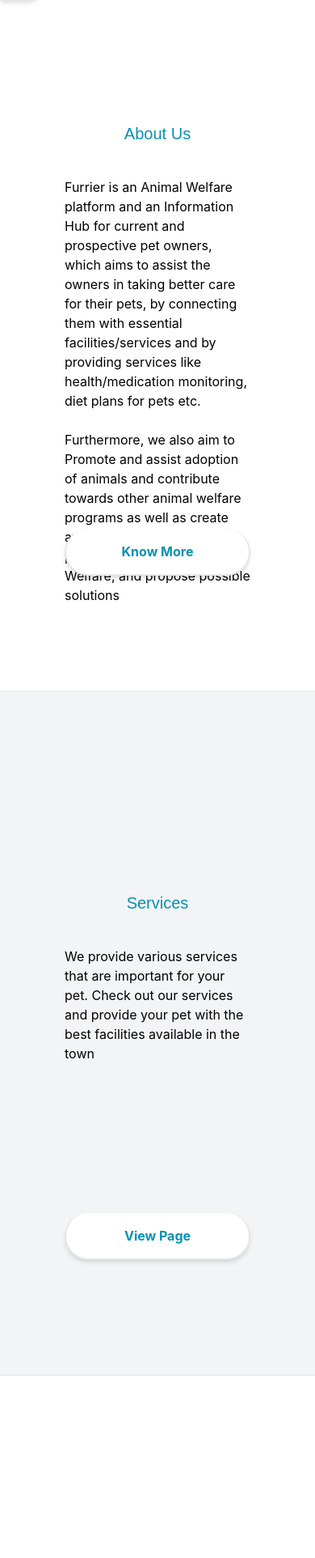
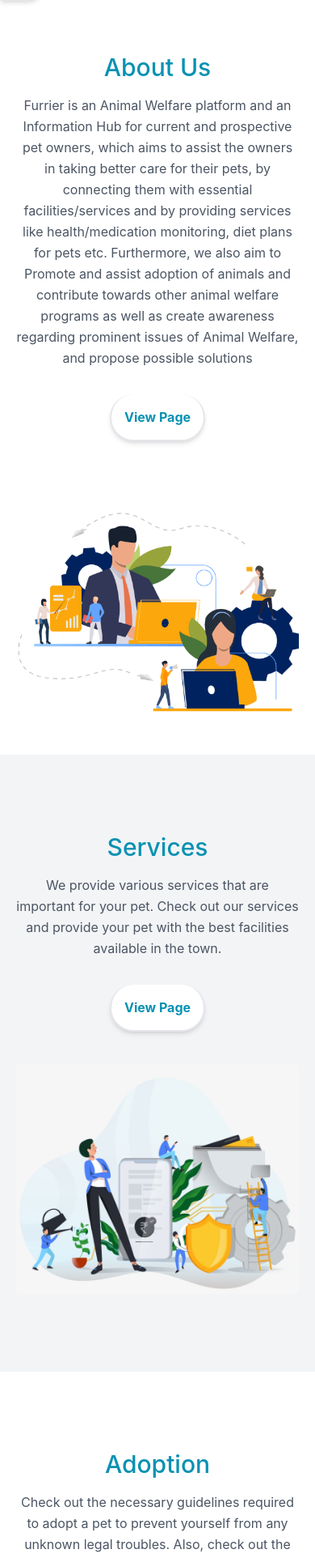
Before and after one commit to srush-shah/Furrier, a Next.js app: page / in a window 390 px wide. Shown: the part 44-1968 px from the top of the page at 81% size. Built offline with nearby package versions, Linux system fonts and the light colour scheme.

Commit message:
Made it responsive

```diff
--- a/components/Navbar.js
+++ b/components/Navbar.js
@@ -10,7 +10,7 @@
 
     return (
         <div className=" flex mb-6">
-           <div className="flex-none flex w-14 md:w-28 items-center my-auto border-r-2 border-b-2 border-gray-200 bg-white shadow-md rounded-r-full fixed">
+           <div className="flex-none flex w-14 md:w-28 items-center my-auto border-r-2 border-b-2 border-gray-200 bg-white shadow-md rounded-r-full">
             <Link href="/"><Image src="/logo.png" alt="Vercel Logo" height="80px" width="100px" /></Link>
            </div>
            <div className="grow"></div>
--- a/pages/about_us.js
+++ b/pages/about_us.js
@@ -7,17 +7,19 @@
     return (
         <div>
             <Navbar />
-            <div className="px-20 md:pl-40 flex flex-col justify-center items-center my-48">
-            <div className="grid grid-cols-1 lg:grid-cols-2 h-1/2 gap-20">
-            <div className="flex flex-col justify-center items-center">
-            <h1 className="title font-sans text-3xl md:text-5xl lg:text-6xl font-bold text-pink-500 mb-16">About Us</h1>
-                <p>Furrier is an Animal Welfare platform and an Information Hub for current and prospective pet owners, which aims to assist the owners in taking better care for their pets, by connecting them with essential facilities/services and by providing services like health/medication monitoring, diet plans for pets etc.</p>
-                <br />
-                <p>Furthermore, we also aim to Promote and assist adoption of animals and contribute towards other animal welfare programs as well as create awareness regarding prominent issues of Animal Welfare, and propose possible solutions</p>
+            <section class="text-gray-600 body-font h-min-screen md:my-20">
+            <div class="container mx-auto flex px-5 py-10 md:py-24 md:flex-row flex-col items-center">
+                <div class="lg:flex-grow md:w-1/2 lg:pr-24 md:pr-16 flex flex-col md:items-start md:text-left items-center text-center">
+                <h1 class="title-font sm:text-4xl text-3xl mb-4 font-medium text-cyan-600">About Us
+                    <br class="hidden lg:inline-block" />
+                </h1>
+                <p class="mb-8 leading-relaxed">Furrier is an Animal Welfare platform and an Information Hub for current and prospective pet owners, which aims to assist the owners in taking better care for their pets, by connecting them with essential facilities/services and by providing services like health/medication monitoring, diet plans for pets etc. Furthermore, we also aim to Promote and assist adoption of animals and contribute towards other animal welfare programs as well as create awareness regarding prominent issues of Animal Welfare, and propose possible solutions</p>
+                </div>
+                <div class="lg:max-w-lg lg:w-1/2 md:w-1/2">
+                <img class="object-cover object-center rounded" alt="hero" src="/about-us.png"></img>
+                </div>
             </div>
-            <div className="hidden lg:inline-block w-full bg-[url('../public/about-us.png')] bg-no-repeat bg-contain" ></div>
-            </div>
-            </div>
+            </section>
             <Footer />
         </div>
     );
--- a/pages/adoption/guidelines.js
+++ b/pages/adoption/guidelines.js
@@ -7,7 +7,7 @@
     return (
         <div>
             <Navbar />
-            <div className="mx-20 md:ml-40 my-32">
+            <div className="mx-5 md:mx-20 mb-32 mt-14">
             <h1 className="title font-sans text-3xl md:text-5xl lg:text-6xl font-bold text-pink-500 mb-16">Guideliness for Adoption</h1>
             <div className="grid grid-cols-1 md:grid-cols-2 gap-x-20 md:gap-20 mb-10">
                 <div>
@@ -41,7 +41,7 @@
                     <br/>
                 </div>
             </div>
-            <button className="border-r-2 border-b-2 border-l-2 border-gray-200 bg-white shadow-md rounded-r-full rounded-l-full p-6 font-bold text-pink-500 text-xl hover:shadow-lg w-full md:w-52">Available Pets</button>
+            <button className="border-r-2 border-b-2 border-l-2 border-gray-200 bg-white shadow-md rounded-r-full rounded-l-full p-5 md:p-6 font-bold text-pink-500 text-md md:text-xl hover:shadow-lg md:w-52">Available Pets</button>
             </div>
             <Footer />
         </div>
--- a/pages/adoption/pets.js
+++ b/pages/adoption/pets.js
@@ -7,16 +7,16 @@
     return (
         <div>
             <Navbar />
-            <div className="">
-            <h1 className="title font-sans text-5xl md:text-5xl lg:text-6xl font-bold text-pink-500 mx-20 md:ml-40 mt-32">Available Pets</h1>
+            <div className="mx-5 md:mx-20 mb-32 mt-14">
+            <h1 className="title font-sans text-3xl md:text-5xl lg:text-6xl font-bold text-pink-500 mb-16">Available Pets</h1>
             <div className="grid grid-cols-1 md:grid-cols-2 grid-flow-row my-20 md:my-40 gap-y-10">
-            <div className="bg-gray-300 h-48 w-60 mx-auto bg-[url('../public/dogo.png')] bg-cover">
+            <div className="bg-gray-300 h-36 w-48 md:h-48 md:w-60 mx-auto bg-[url('../public/dogo.png')] bg-cover">
             </div>
-            <h1 className="mx-auto text-xl font-semibold inline md:hidden">Dogs</h1>
-            <div className="bg-gray-300 h-48 w-60 mx-auto bg-[url('../public/cats.png')] bg-cover">
+            <h1 className="mx-auto text-md md:text-xl font-semibold inline md:hidden">Dogs</h1>
+            <div className="bg-gray-300 h-36 w-48 md:h-48 md:w-60 mx-auto bg-[url('../public/cats.png')] bg-cover">
             </div>
-            <h1 className="mx-auto text-xl font-semibold hidden md:inline">Dogs</h1>
-            <h1 className="mx-auto text-xl font-semibold">Cats</h1>
+            <h1 className="mx-auto text-md md:text-xl font-semibold hidden md:inline">Dogs</h1>
+            <h1 className="mx-auto text-md md:text-xl font-semibold">Cats</h1>
             </div>
             </div>
             <Footer />
--- a/pages/index.js
+++ b/pages/index.js
@@ -3,8 +3,12 @@
 //import TypeWriter from "react-typewriter"
 //import Image from 'next/image'
 import Footer from "../components/Footer"
+import { useRouter } from 'next/router';
+import Link from 'next/link'
 
 export default function Home() {
+  const router = useRouter();
+
   return (
     <div>
       <Head>
@@ -24,61 +28,82 @@
         </div>
         <div className="w-full bg-[url('../public/header.jpeg')] bg-no-repeat bg-contain" ></div>
         </div>
-  </div>*/}
+      </div>*/}
 
+      <section class="text-gray-600 body-font h-min-screen md:my-20">
+      <div class="container mx-auto flex px-5 py-10 md:py-24 md:flex-row flex-col items-center">
+        <div class="lg:flex-grow md:w-1/2 lg:pr-24 md:pr-16 flex flex-col md:items-start md:text-left mb-16 md:mb-0 items-center text-center">
+          <h1 class="title-font sm:text-4xl text-3xl mb-4 font-medium text-cyan-600">About Us
+            <br class="hidden lg:inline-block" />
+          </h1>
+          <p class="mb-8 leading-relaxed">Furrier is an Animal Welfare platform and an Information Hub for current and prospective pet owners, which aims to assist the owners in taking better care for their pets, by connecting them with essential facilities/services and by providing services like health/medication monitoring, diet plans for pets etc. Furthermore, we also aim to Promote and assist adoption of animals and contribute towards other animal welfare programs as well as create awareness regarding prominent issues of Animal Welfare, and propose possible solutions</p>
+          <div class="flex justify-center">
+          <Link href="/about_us"><a className=" text-center border-r-2 border-b-2 border-l-2 border-gray-200 bg-white shadow-md rounded-r-full rounded-l-full p-4 font-bold text-cyan-600 text-md hover:shadow-lg w-full md:w-40">View Page</a></Link>
+          </div>
+        </div>
+        <div class="lg:max-w-lg lg:w-1/2 md:w-1/2">
+        <img class="object-cover object-center rounded" alt="hero" src="/about-us.png"></img>
+        </div>
+      </div>
+    </section>
 
-      {/* About Us */}
-      <div className="px-20 md:pl-40 flex flex-col justify-center items-center h-screen">
-        <div className="grid grid-cols-1 lg:grid-cols-2 h-1/2 gap-20">
-        <div className="flex flex-col justify-center items-center">
-        <h1 className="title font-sans text-xl md:text-3xl font-medium text-cyan-600 mb-10">About Us</h1>
-        <p>Furrier is an Animal Welfare platform and an Information Hub for current and prospective pet owners, which aims to assist the owners in taking better care for their pets, by connecting them with essential facilities/services and by providing services like health/medication monitoring, diet plans for pets etc.</p>
-        <br />
-        <p>Furthermore, we also aim to Promote and assist adoption of animals and contribute towards other animal welfare programs as well as create awareness regarding prominent issues of Animal Welfare, and propose possible solutions</p>
+    <section class="text-gray-600 body-font h-min-screen md:my-20 bg-gray-100">
+      <div class="container mx-auto flex px-5 py-24 md:flex-row flex-col items-center">
+        <div class="hidden md:inline-block lg:max-w-lg lg:w-full md:w-1/2 w-5/6 mb-10 md:mb-0">
+          <img class="object-cover object-center rounded" alt="hero" src="/services.png" />
         </div>
-        <div className="hidden lg:inline-block w-full bg-[url('../public/about-us.png')] bg-no-repeat bg-contain" ></div>
+        <div class="lg:flex-grow md:w-1/2 lg:pl-24 md:pl-16 flex flex-col md:items-start md:text-left items-center text-center">
+          <h1 class="title-font sm:text-4xl text-3xl mb-4 font-medium text-cyan-600">Services
+            <br class="hidden lg:inline-block" />
+          </h1>
+          <p class="mb-8 leading-relaxed">We provide various services that are important for your pet. Check out our services and provide your pet with the best facilities available in the town.</p>
+          <div class="flex justify-center">
+          <Link href="/services"><a className=" text-center border-r-2 border-b-2 border-l-2 border-gray-200 bg-white shadow-md rounded-r-full rounded-l-full p-4 font-bold text-cyan-600 text-md hover:shadow-lg w-full md:w-40">View Page</a></Link>
+          </div>
         </div>
-        <button className="mt-20 border-r-2 border-b-2 border-l-2 border-gray-200 bg-white shadow-md rounded-r-full rounded-l-full p-4 font-bold text-cyan-600 text-md hover:shadow-lg w-full md:w-40">Know More</button>
+        <div class="md:hidden lg:max-w-lg lg:w-1/2 md:w-1/2 mt-10 md:mt-0">
+          <img class="object-cover object-center rounded" alt="hero" src="/services.png" />
+        </div>
       </div>
+    </section>
 
-      {/* Services */}
-      <hr/>
-      <div className="px-20 md:pl-40 flex flex-col justify-center items-center h-screen bg-gray-100">
-        <div className="grid grid-cols-1 lg:grid-cols-2 h-1/2 gap-20">
-        <div className="hidden lg:inline-block w-full bg-[url('../public/services.png')] bg-no-repeat bg-contain" ></div>
-        <div className="flex flex-col justify-center items-center">
-        <h1 className="title font-sans text-xl md:text-3xl font-medium text-cyan-600 mb-10">Services</h1>
-        <p >We provide various services that are important for your pet. Check out our services and provide your pet with the best facilities available in the town</p>
+    <section class="text-gray-600 body-font h-min-screen md:my-20">
+      <div class="container mx-auto flex px-5 py-24 md:flex-row flex-col items-center">
+        <div class="lg:flex-grow md:w-1/2 lg:pr-24 md:pr-16 flex flex-col md:items-start md:text-left mb-16 md:mb-0 items-center text-center">
+          <h1 class="title-font sm:text-4xl text-3xl mb-4 font-medium text-cyan-600">Adoption
+            <br class="hidden lg:inline-block" />
+          </h1>
+          <p class="mb-8 leading-relaxed">Check out the necessary guidelines required to adopt a pet to prevent yourself from any unknown legal troubles. Also, check out the 'Available Pets' section to know your options.</p>
+          <div class="flex justify-center">
+          <Link href="/adoption/pets"><a className=" text-center border-r-2 border-b-2 border-l-2 border-gray-200 bg-white shadow-md rounded-r-full rounded-l-full p-4 font-bold text-cyan-600 text-md hover:shadow-lg w-full md:w-40">View Page</a></Link>
+          </div>
         </div>
+        <div class="lg:max-w-lg lg:w-1/2 md:w-1/2">
+        <img class="object-cover object-center rounded" alt="hero" src="/adopt.jpeg"></img>
         </div>
-        <button className="mt-20 border-r-2 border-b-2 border-l-2 border-gray-200 bg-white shadow-md rounded-r-full rounded-l-full p-4 font-bold text-cyan-600 text-md hover:shadow-lg w-full md:w-40">View Page</button>
       </div>
+    </section>
 
-      {/* Adoption */}
-      <hr/>
-      <div className="px-20 md:pl-40 flex flex-col justify-center items-center h-screen">
-      <div className="grid grid-cols-1 lg:grid-cols-2 h-1/2 gap-20">
-        <div className="flex flex-col justify-center items-center">
-        <h1 className="title font-sans text-xl md:text-3xl font-medium text-cyan-600 mb-10">Adoption</h1>
-        <p>Check out the necessary guidelines required to adopt a pet to prevent yourself from any unknown legal troubles. Also, check out the 'Available Pets' section to know your options.  </p>
+    <section class="text-gray-600 body-font h-min-screen md:py-20 bg-gray-100">
+      <div class="container mx-auto flex px-5 py-24 md:flex-row flex-col items-center">
+        <div class="hidden md:inline-block lg:max-w-lg lg:w-full md:w-1/2 w-5/6 mb-10 md:mb-0">
+          <img class="object-cover object-center rounded" alt="hero" src="/services.png" />
         </div>
-        <div className="hidden lg:inline-block w-full bg-[url('../public/adopt.jpeg')] bg-no-repeat bg-contain" ></div>
+        <div class="lg:flex-grow md:w-1/2 lg:pl-24 md:pl-16 flex flex-col md:items-start md:text-left items-center text-center">
+          <h1 class="title-font sm:text-4xl text-3xl mb-4 font-medium text-cyan-600">FAQs
+            <br class="hidden lg:inline-block" />
+          </h1>
+          <p class="mb-8 leading-relaxed">Check out the FAQs in the Help Desk tab. Feel free to contact us in case of any further queries.</p>
+          <div class="flex justify-center">
+          <Link href="/help_desk"><a className=" text-center border-r-2 border-b-2 border-l-2 border-gray-200 bg-white shadow-md rounded-r-full rounded-l-full p-4 font-bold text-cyan-600 text-md hover:shadow-lg w-full md:w-40">View Page</a></Link>
+          </div>
         </div>
-        <button className="mt-20 border-r-2 border-b-2 border-l-2 border-gray-200 bg-white shadow-md rounded-r-full rounded-l-full p-4 font-bold text-cyan-600 text-md hover:shadow-lg w-full md:w-40">View Page</button>
+        <div class="md:hidden lg:max-w-lg lg:w-1/2 md:w-1/2 mt-10 md:mt-0">
+          <img class="object-cover object-center rounded" alt="hero" src="/services.png" />
+        </div>
       </div>
+    </section>
 
-      {/* Help Desk - FAQs */}
-      <hr/>
-      <div className="px-20 md:pl-40 flex flex-col justify-center items-center h-screen bg-gray-100">
-        <div className="grid grid-cols-1 lg:grid-cols-2 h-1/2 gap-20">
-        <div className="hidden lg:inline-block w-full bg-[url('../public/faq.png')] bg-no-repeat bg-contain" ></div>
-        <div className="flex flex-col justify-center items-center">
-        <h1 className="title font-sans text-xl md:text-3xl font-medium text-cyan-600 mb-10">Help Desk - FAQs</h1>
-        <p>Check out the FAQs in the Help Desk tab. Feel free to contact us in case of any further queries.</p>
-        </div>
-        </div>
-        <button className="mt-20 border-r-2 border-b-2 border-l-2 border-gray-200 bg-white shadow-md rounded-r-full rounded-l-full p-4 font-bold text-cyan-600 text-md hover:shadow-lg w-full md:w-40">View Page</button>
-      </div>
       <Footer />
     </div>
   )
--- a/pages/services.js
+++ b/pages/services.js
@@ -11,7 +11,7 @@
             <Navbar />
             <div>
             <div className="w-full h-15 mt-10 mb-10 md:mb-0">
-            <h1 className="title font-sans text-5xl md:text-6xl font-bold text-pink-500 pl-10 md:pl-32"> Services</h1>
+            <h1 className="title font-sans text-3xl md:text-5xl lg:text-6xl font-bold text-pink-500 pl-10 md:pl-32"> Services</h1>
             </div>
 
             <div className="service-bg w-screen h-auto md:bg-[url('../public/bg.jpg')] bg-no-repeat bg-cover py-24 md:pt-32">
```
Also changed, not shown: pages/help_desk.js (+6 -6 lines).
